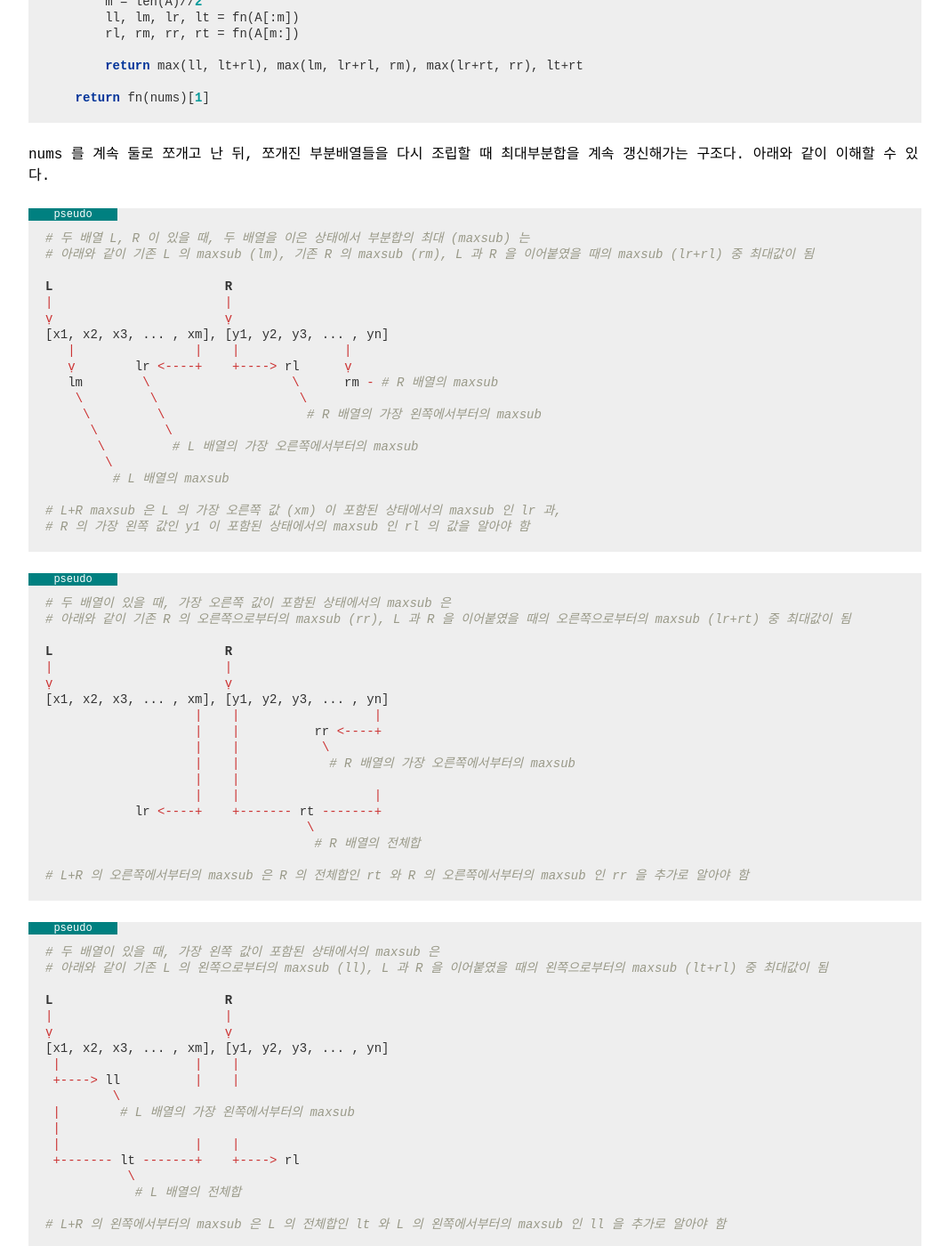
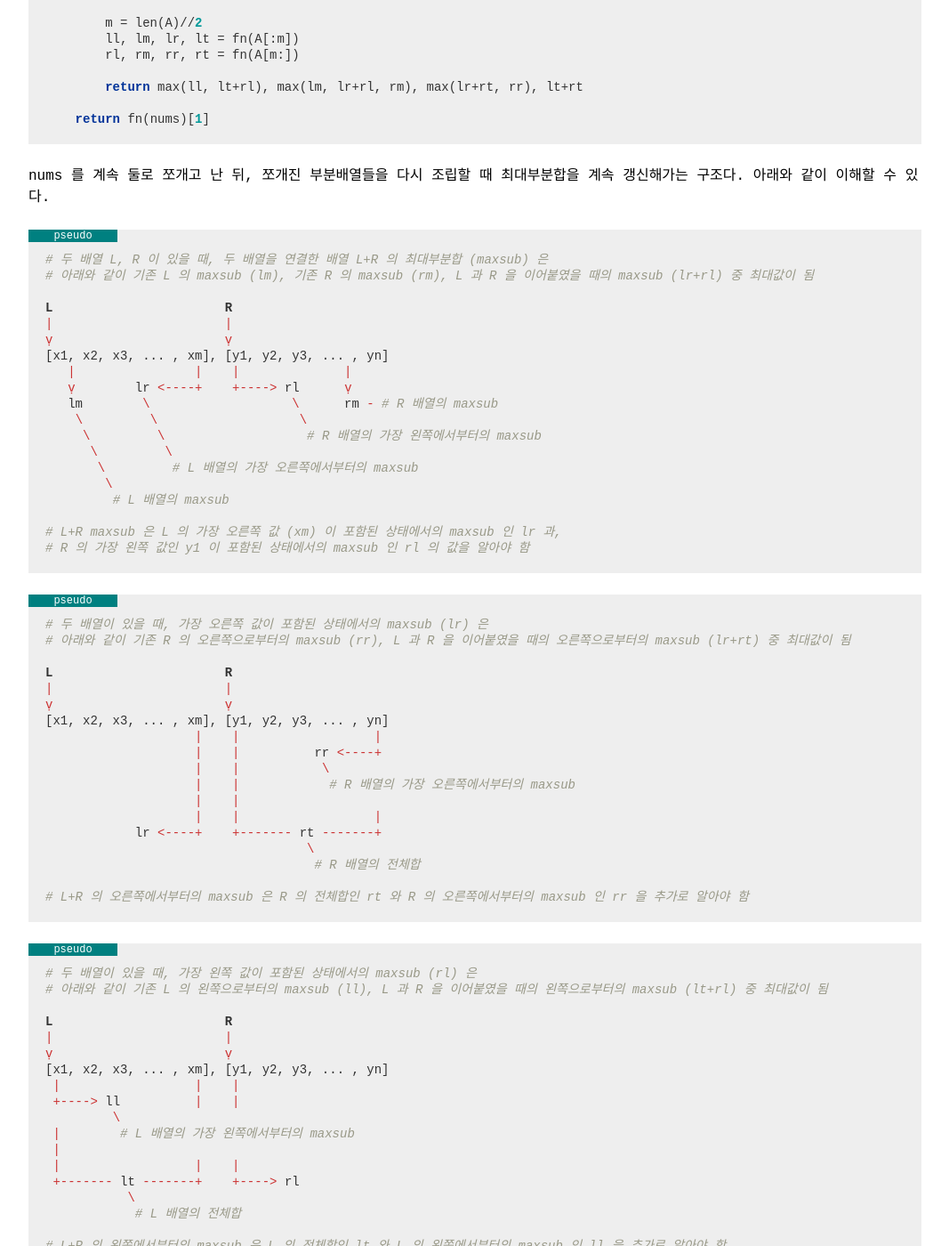
Before and after one commit to zininote/zininote.github.io-old-, a Jekyll site: the page built from _posts/leetcode/0053-01-01-leetcode-maximum-subarray.md, in a window 1280 px wide and 1400 px high, scrolled down 1757 px. Shown: the whole window at 89% size, without its empty margins (106-1173 px from the left). Built offline with Jekyll 4.4.1, drawn with Linux system fonts in a browser that asks for light colours; nearby versions of some CDN libraries; some web fonts are replaced; comment, search, counter and statistics services are not loaded; a style sheet for code colours, icons or effects is not loaded; some of the changed text lies outside the part shown.

Commit message:
Update 0053-01-01-leetcode-maximum-subarray.md

````diff
--- a/_posts/leetcode/0053-01-01-leetcode-maximum-subarray.md
+++ b/_posts/leetcode/0053-01-01-leetcode-maximum-subarray.md
@@ -85,7 +85,7 @@ def maxSubArray(self, nums: List[int]) -> int:
 nums 를 계속 둘로 쪼개고 난 뒤, 쪼개진 부분배열들을 다시 조립할 때 최대부분합을 계속 갱신해가는 구조다. 아래와 같이 이해할 수 있다.
 
 ```pseudo
-# 두 배열 L, R 이 있을 때, 두 배열을 이은 상태에서 부분합의 최대 (maxsub) 는
+# 두 배열 L, R 이 있을 때, 두 배열을 연결한 배열 L+R 의 최대부분합 (maxsub) 은
 # 아래와 같이 기존 L 의 maxsub (lm), 기존 R 의 maxsub (rm), L 과 R 을 이어붙였을 때의 maxsub (lr+rl) 중 최대값이 됨
 
 L                       R
@@ -108,7 +108,7 @@ L                       R
 {:.pseudo}
 
 ```pseudo
-# 두 배열이 있을 때, 가장 오른쪽 값이 포함된 상태에서의 maxsub 은
+# 두 배열이 있을 때, 가장 오른쪽 값이 포함된 상태에서의 maxsub (lr) 은
 # 아래와 같이 기존 R 의 오른쪽으로부터의 maxsub (rr), L 과 R 을 이어붙였을 때의 오른쪽으로부터의 maxsub (lr+rt) 중 최대값이 됨
 
 L                       R
@@ -130,7 +130,7 @@ L                       R
 {:.pseudo}
 
 ```pseudo
-# 두 배열이 있을 때, 가장 왼쪽 값이 포함된 상태에서의 maxsub 은
+# 두 배열이 있을 때, 가장 왼쪽 값이 포함된 상태에서의 maxsub (rl) 은
 # 아래와 같이 기존 L 의 왼쪽으로부터의 maxsub (ll), L 과 R 을 이어붙였을 때의 왼쪽으로부터의 maxsub (lt+rl) 중 최대값이 됨
 
 L                       R
````
Also changed, not shown: other parts of _posts/leetcode/0053-01-01-leetcode-maximum-subarray.md (+3 -3 lines).
